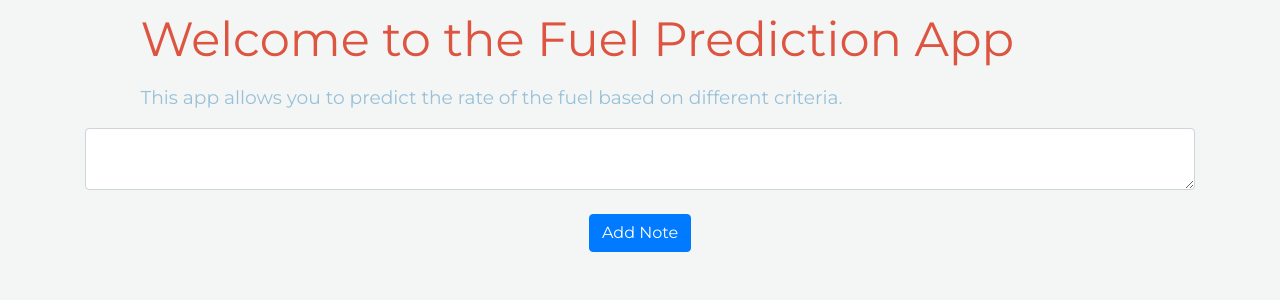
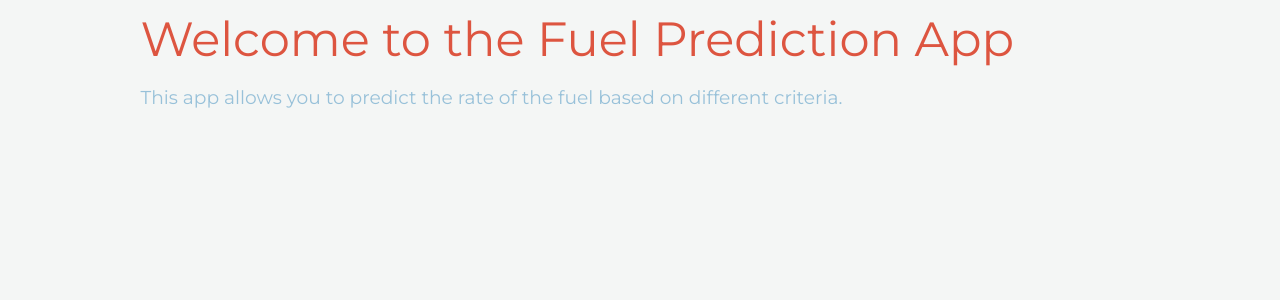
Before and after one commit to moadesiyun/Software-Design-Project, a Flask app: template website/templates/home.html in a window 1280 px wide. Shown: the part 56-356 px from the top of the page. Run offline with Flask 2, Linux system fonts and the light colour scheme; the template is opened without the code that fills it, so the values that code supplies are empty; some libraries are stand-ins or nearby versions; some web fonts are replaced.

Commit message:
Update home.html

```diff
--- a/website/templates/home.html
+++ b/website/templates/home.html
@@ -2,21 +2,5 @@
 %}
 <h1>Welcome to the Fuel Prediction App</h1>
 <p>This app allows you to predict the rate of the fuel based on different criteria.</p>
-<ul class="list-group list-group-flush" id="notes">
-  {% for note in user.notes %}
-  <li class="list-group-item">
-    {{ note.data }}
-    <button type="button" class="close" onClick="deleteNote({{ note.id }})">
-      <span aria-hidden="true">&times;</span>
-    </button>
-  </li>
-  {% endfor %}
-</ul>
-<form method="POST">
-  <textarea name="note" id="note" class="form-control"></textarea>
-  <br />
-  <div align="center">
-    <button type="submit" class="btn btn-primary">Add Note</button>
-  </div>
-</form>
+
 {% endblock %}
```
